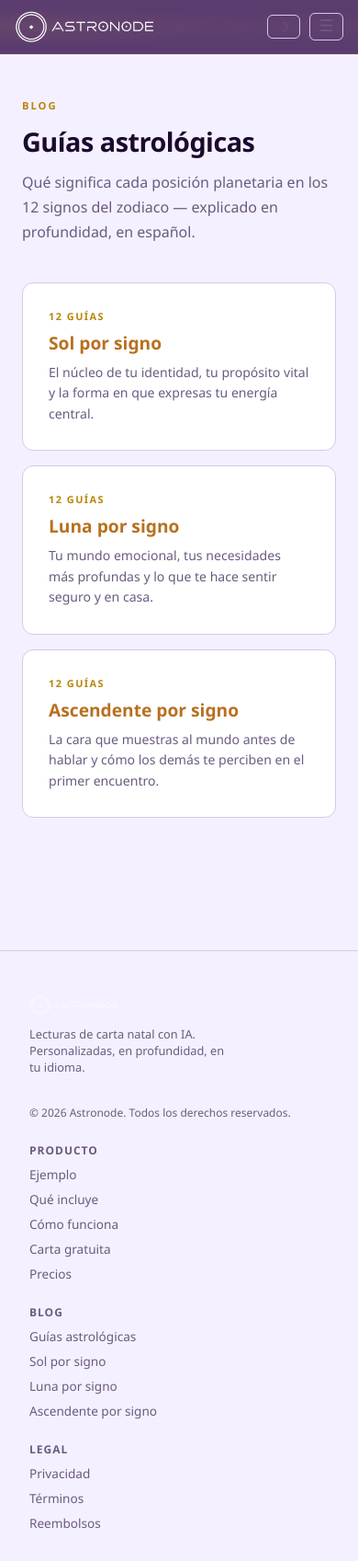
After one commit to llforeman/astronode, a Flask app: page /blog in a window 390 px wide. The commit adds this page. Shown: the whole page at 92% size. Run offline with Flask 3, Linux system fonts and the light colour scheme; parts of the project's set-up code (start-up, migrations or seed data) failed here and were passed over.

Commit message:
feat: restructure blog section under /blog prefix with breadcrumbs
- All guide pages moved: /sol → /blog/sol, /sol/aries → /blog/sol/aries etc.
- 301 redirects added for old bare URLs (SEO safe)
- New /blog index page listing Sol, Luna, Ascendente categories
- Breadcrumbs updated: Inicio › Blog › Sol › Aries
- /blog added to sitemap
- Mobile menu and footer simplified to single Blog link
- placement.html prose upgraded to EB Garamond (consistent with landing sample)

Co-Authored-By: Claude Sonnet 4.6 <noreply@anthropic.com>

```diff
--- a/blueprints/public.py
+++ b/blueprints/public.py
@@ -188,9 +188,10 @@ def sitemap():
     from models import PlacementContent
 
     static_urls = [
-        url_for('public.landing',  _external=True),
-        url_for('public.chart',    _external=True),
-        url_for('public.pricing',  _external=True),
+        url_for('public.landing',    _external=True),
+        url_for('public.chart',      _external=True),
+        url_for('public.pricing',    _external=True),
+        url_for('public.blog_index', _external=True),
     ]
     for body_slug in BODY_ES_TO_EN:
         static_urls.append(url_for('public.body_index', body_slug=body_slug, _external=True))
@@ -211,9 +212,16 @@ def sitemap():
     return Response(xml, mimetype='application/xml')
 
 
-# ── Body index pages (/sol, /luna, /ascendente) ───────────────────────────────
+# ── Blog index (/blog) ────────────────────────────────────────────────────────
 
-@public_bp.route('/<body_slug>')
+@public_bp.route('/blog')
+def blog_index():
+    return render_template('public/blog.html')
+
+
+# ── Body index pages (/blog/sol, /blog/luna, /blog/ascendente) ────────────────
+
+@public_bp.route('/blog/<body_slug>')
 def body_index(body_slug):
     if body_slug not in BODY_ES_TO_EN:
         abort(404)
@@ -242,9 +250,9 @@ def body_index(body_slug):
     )
 
 
-# ── Placement SEO pages ────────────────────────────────────────────────────────
+# ── Placement SEO pages (/blog/sol/aries etc.) ────────────────────────────────
 
-@public_bp.route('/<body_slug>/<sign_slug>')
+@public_bp.route('/blog/<body_slug>/<sign_slug>')
 def placement_page(body_slug, sign_slug):
     # 301 for accented slug variants
     if sign_slug in SIGN_SLUG_ALIASES:
@@ -296,3 +304,21 @@ def placement_page(body_slug, sign_slug):
         indexable=indexable,
         canonical=canonical,
     )
+
+
+# ── 301 redirects from old bare URLs ─────────────────────────────────────────
+
+@public_bp.route('/sol')
+@public_bp.route('/luna')
+@public_bp.route('/ascendente')
+def body_index_redirect(body_slug=None):
+    slug = request.path.lstrip('/')
+    return redirect(url_for('public.body_index', body_slug=slug), 301)
+
+
+@public_bp.route('/sol/<sign_slug>')
+@public_bp.route('/luna/<sign_slug>')
+@public_bp.route('/ascendente/<sign_slug>')
+def placement_redirect(sign_slug, body_slug=None):
+    slug = request.path.lstrip('/').split('/')[0]
+    return redirect(url_for('public.placement_page', body_slug=slug, sign_slug=sign_slug), 301)
--- /dev/null
+++ b/templates/public/blog.html
@@ -0,0 +1,45 @@
+{% extends "public_base.html" %}
+{% block title %}Blog — Guías astrológicas — Astronode{% endblock %}
+{% block meta_desc %}Guías astrológicas en español: qué significa el Sol, la Luna y el Ascendente en cada uno de los 12 signos del zodiaco.{% endblock %}
+
+{% block content %}
+<div style="max-width: 860px; margin: 0 auto; padding: 3rem 1.5rem 5rem;">
+
+  <div style="font-size: 0.7rem; font-weight: 700; text-transform: uppercase; letter-spacing: 2px; color: var(--gold); margin-bottom: 0.75rem;">Blog</div>
+  <h1 style="font-size: clamp(1.8rem, 4vw, 2.5rem); font-weight: 800; color: var(--text); margin-bottom: 0.75rem; letter-spacing: -0.5px;">Guías astrológicas</h1>
+  <p style="color: var(--text-muted); font-size: 1rem; line-height: 1.7; max-width: 520px; margin-bottom: 2.5rem;">
+    Qué significa cada posición planetaria en los 12 signos del zodiaco — explicado en profundidad, en español.
+  </p>
+
+  <div style="display: grid; grid-template-columns: repeat(auto-fill, minmax(240px, 1fr)); gap: 1rem;">
+
+    <a href="{{ url_for('public.body_index', body_slug='sol') }}"
+       style="background: var(--card); border: 1px solid var(--border); border-radius: 12px; padding: 1.75rem; text-decoration: none; display: block; transition: border-color 0.2s, transform 0.15s;"
+       onmouseover="this.style.borderColor='var(--accent)'; this.style.transform='translateY(-2px)'"
+       onmouseout="this.style.borderColor='var(--border)'; this.style.transform=''">
+      <div style="font-size: 0.68rem; font-weight: 700; text-transform: uppercase; letter-spacing: 1.5px; color: var(--gold); margin-bottom: 0.5rem;">12 guías</div>
+      <div style="font-size: 1.2rem; font-weight: 800; color: var(--accent-light); margin-bottom: 0.5rem;">Sol por signo</div>
+      <div style="font-size: 0.88rem; color: var(--text-muted); line-height: 1.6;">El núcleo de tu identidad, tu propósito vital y la forma en que expresas tu energía central.</div>
+    </a>
+
+    <a href="{{ url_for('public.body_index', body_slug='luna') }}"
+       style="background: var(--card); border: 1px solid var(--border); border-radius: 12px; padding: 1.75rem; text-decoration: none; display: block; transition: border-color 0.2s, transform 0.15s;"
+       onmouseover="this.style.borderColor='var(--accent)'; this.style.transform='translateY(-2px)'"
+       onmouseout="this.style.borderColor='var(--border)'; this.style.transform=''">
+      <div style="font-size: 0.68rem; font-weight: 700; text-transform: uppercase; letter-spacing: 1.5px; color: var(--gold); margin-bottom: 0.5rem;">12 guías</div>
+      <div style="font-size: 1.2rem; font-weight: 800; color: var(--accent-light); margin-bottom: 0.5rem;">Luna por signo</div>
+      <div style="font-size: 0.88rem; color: var(--text-muted); line-height: 1.6;">Tu mundo emocional, tus necesidades más profundas y lo que te hace sentir seguro y en casa.</div>
+    </a>
+
+    <a href="{{ url_for('public.body_index', body_slug='ascendente') }}"
+       style="background: var(--card); border: 1px solid var(--border); border-radius: 12px; padding: 1.75rem; text-decoration: none; display: block; transition: border-color 0.2s, transform 0.15s;"
+       onmouseover="this.style.borderColor='var(--accent)'; this.style.transform='translateY(-2px)'"
+       onmouseout="this.style.borderColor='var(--border)'; this.style.transform=''">
+      <div style="font-size: 0.68rem; font-weight: 700; text-transform: uppercase; letter-spacing: 1.5px; color: var(--gold); margin-bottom: 0.5rem;">12 guías</div>
+      <div style="font-size: 1.2rem; font-weight: 800; color: var(--accent-light); margin-bottom: 0.5rem;">Ascendente por signo</div>
+      <div style="font-size: 0.88rem; color: var(--text-muted); line-height: 1.6;">La cara que muestras al mundo antes de hablar y cómo los demás te perciben en el primer encuentro.</div>
+    </a>
+
+  </div>
+</div>
+{% endblock %}
--- a/templates/public/body_index.html
+++ b/templates/public/body_index.html
@@ -82,6 +82,8 @@
     <div class="breadcrumb">
       <a href="{{ url_for('public.landing') }}">Inicio</a>
       <span>›</span>
+      <a href="{{ url_for('public.blog_index') }}">Blog</a>
+      <span>›</span>
       <span>{{ body_label }}</span>
     </div>
     <h1 style="font-size:clamp(1.8rem,4vw,2.5rem); font-weight:800; color:var(--text); margin-bottom:0.75rem; letter-spacing:-0.5px;">{{ body_label }} en los 12 signos</h1>
--- a/templates/public_base.html
+++ b/templates/public_base.html
@@ -162,17 +162,13 @@
       {% if current_user.is_authenticated %}
         <a href="{{ url_for('public.chart') }}">Carta gratuita</a>
         <a href="{{ url_for('main.dashboard') }}">Panel</a>
-        <a href="{{ url_for('public.body_index', body_slug='sol') }}">Sol por signo</a>
-        <a href="{{ url_for('public.body_index', body_slug='luna') }}">Luna por signo</a>
-        <a href="{{ url_for('public.body_index', body_slug='ascendente') }}">Ascendente por signo</a>
+        <a href="{{ url_for('public.blog_index') }}">Blog</a>
         <a href="{{ url_for('public.pricing') }}">Precios</a>
         <a href="{{ url_for('main.dashboard') }}" class="btn btn-primary">Ir al panel →</a>
       {% else %}
         <a href="{{ url_for('public.chart') }}">Carta gratuita</a>
         <a href="{{ url_for('auth.login') }}">Iniciar sesión</a>
-        <a href="{{ url_for('public.body_index', body_slug='sol') }}">Sol por signo</a>
-        <a href="{{ url_for('public.body_index', body_slug='luna') }}">Luna por signo</a>
-        <a href="{{ url_for('public.body_index', body_slug='ascendente') }}">Ascendente por signo</a>
+        <a href="{{ url_for('public.blog_index') }}">Blog</a>
         <a href="{{ url_for('public.pricing') }}">Precios</a>
         <a href="{{ url_for('auth.register') }}" class="btn btn-primary">Calcular mi carta →</a>
       {% endif %}
@@ -214,7 +210,8 @@
         <a href="{{ url_for('public.pricing') }}">Precios</a>
       </div>
       <div class="footer-links">
-        <strong style="font-size:0.75rem; color:var(--text-muted); text-transform:uppercase; letter-spacing:1px;">Guías</strong>
+        <strong style="font-size:0.75rem; color:var(--text-muted); text-transform:uppercase; letter-spacing:1px;">Blog</strong>
+        <a href="{{ url_for('public.blog_index') }}">Guías astrológicas</a>
         <a href="{{ url_for('public.body_index', body_slug='sol') }}">Sol por signo</a>
         <a href="{{ url_for('public.body_index', body_slug='luna') }}">Luna por signo</a>
         <a href="{{ url_for('public.body_index', body_slug='ascendente') }}">Ascendente por signo</a>
```
Also changed, not shown: templates/public/placement.html (+8 -3 lines).
